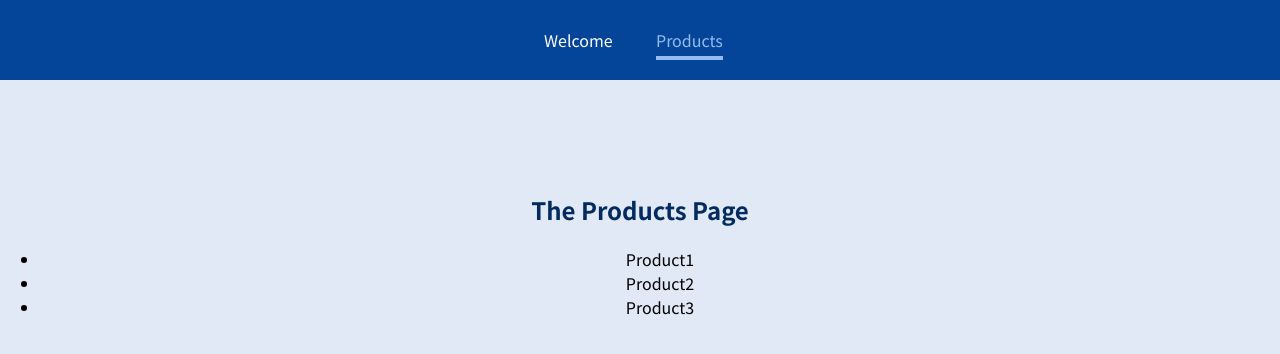
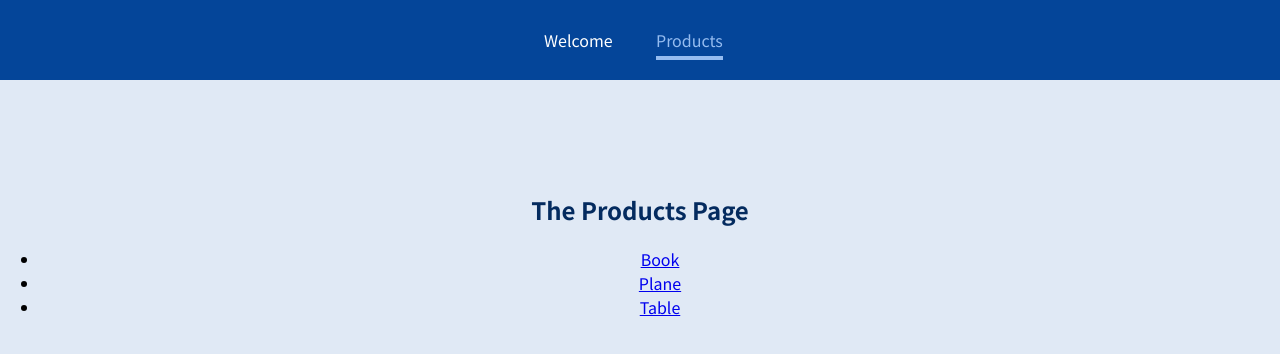
Before and after one commit to Vysint/React-Routers, a React (Create React App) app: page /products in a window 1280 px wide. Shown: the top 354 px of the page. Built offline with nearby package versions, Linux system fonts and the light colour scheme.

Commit message:
Added switch and exact for for configuring routes

```diff
--- a/src/App.js
+++ b/src/App.js
@@ -1,24 +1,26 @@
-import { Route } from "react-router-dom";
+import { Route, Switch } from "react-router-dom";
 import { Fragment } from "react";
 import Welcome from "./pages/Welcome";
-import Products from './pages/Products';
+import Products from "./pages/Products";
 import MainHeader from "./components/MainHeader";
 import ProductDetail from "./pages/ProductDetail";
 
 function App() {
   return (
     <Fragment>
-      <MainHeader/>
+      <MainHeader />
       <main>
-      <Route path="/welcome">
-        <Welcome />
-      </Route>
-      <Route path="/products">
-        <Products/>
-      </Route>
-      <Route path="/product-detail/:productId">
-        <ProductDetail/>
-      </Route>
+        <Switch>
+          <Route path="/welcome">
+            <Welcome />
+          </Route>
+          <Route path="/products" exact>
+            <Products />
+          </Route>
+          <Route path="/products/:productId">
+            <ProductDetail />
+          </Route>
+        </Switch>
       </main>
     </Fragment>
   );
--- a/src/pages/ProductDetail.js
+++ b/src/pages/ProductDetail.js
@@ -1,4 +1,4 @@
-import { useParams } from "react-router-dom";
+import { useParams, Link} from "react-router-dom";
 
 const ProductDetail = () => {
   const params = useParams();
--- a/src/pages/Products.js
+++ b/src/pages/Products.js
@@ -1,15 +1,22 @@
+import { Link } from "react-router-dom";
 
 const Products = () => {
   return (
     <section>
       <h2>The Products Page</h2>
       <ul>
-        <li>Product1</li>
-        <li>Product2</li>
-        <li>Product3</li>
+        <li>
+          <Link to="/products/p1">Book</Link>
+        </li>
+        <li>
+          <Link to="/products/p2">Plane</Link>
+        </li>
+        <li>
+          <Link to="/products/p3">Table</Link>
+        </li>
       </ul>
-      </section>
-  )
-}
+    </section>
+  );
+};
 
 export default Products;
```
